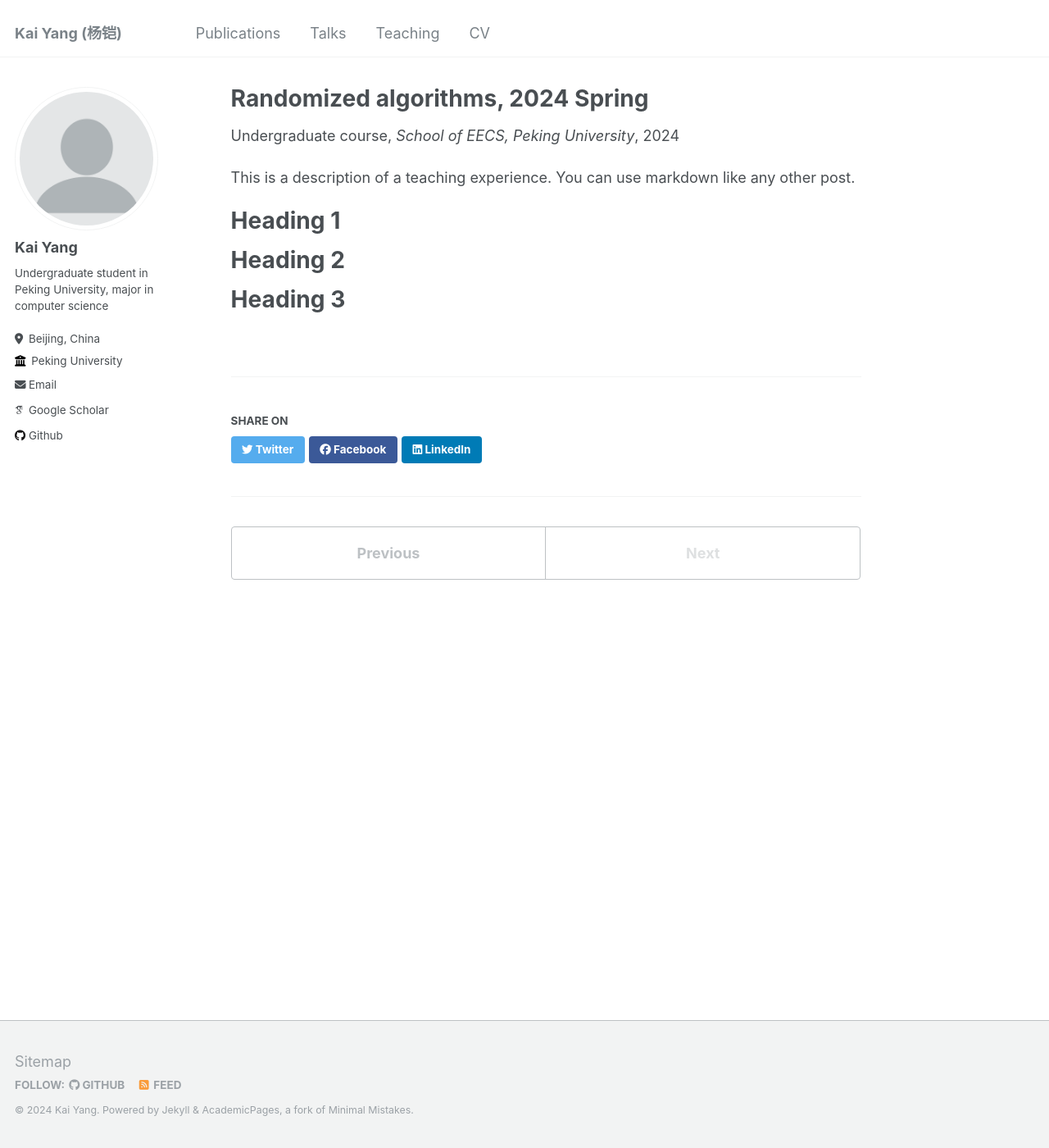
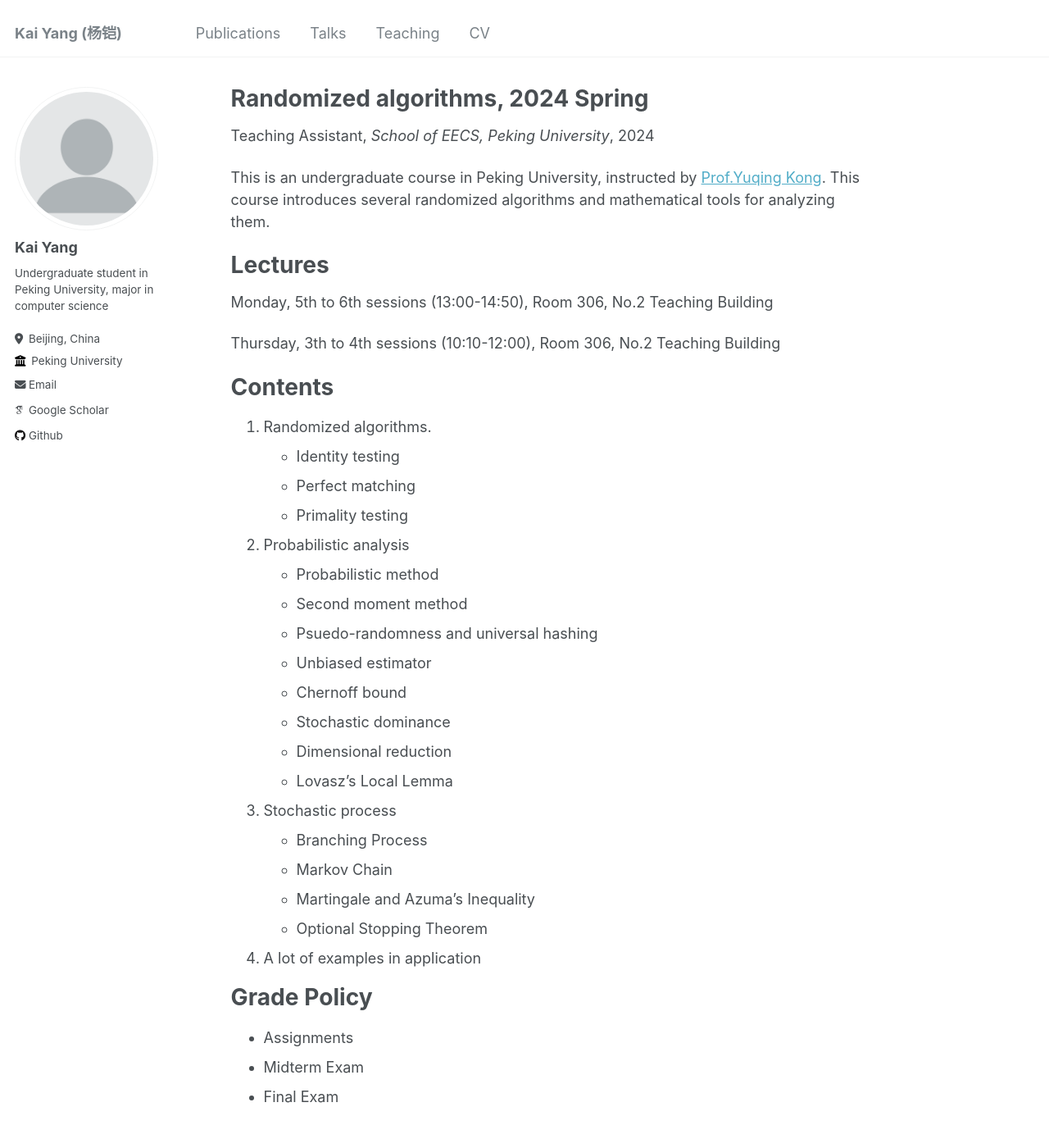
Before and after one commit to YK-YoungK/yk-youngk.github.io, a Jekyll site: the page built from _teaching/2024-spring-RA.md, in a window 1280 px wide and 1400 px high. Shown: the whole window at 82% size. Built offline with Jekyll 4.4.1, drawn with Linux system fonts in a browser that asks for light colours; some web fonts are replaced.

Commit message:
Update teaching

```diff
--- a/_teaching/2024-spring-RA.md
+++ b/_teaching/2024-spring-RA.md
@@ -1,20 +1,49 @@
 ---
 title: "Randomized algorithms, 2024 Spring"
 collection: teaching
-type: "Undergraduate course"
+type: "Teaching Assistant"
 permalink: /teaching/2024-spring-RA
 venue: "School of EECS, Peking University"
 date: 2024-03-01
 location: "Beijing, China"
 ---
 
-This is a description of a teaching experience. You can use markdown like any other post.
+This is an undergraduate course in Peking University, instructed by [Prof.Yuqing Kong](https://cfcs.pku.edu.cn/yuqkong/). This course introduces several randomized algorithms and mathematical tools for analyzing them.
 
-Heading 1
+Lectures
 ======
+Monday, 5th to 6th sessions (13:00-14:50), Room 306, No.2 Teaching Building
 
-Heading 2
+Thursday, 3th to 4th sessions (10:10-12:00), Room 306, No.2 Teaching Building
+
+
+Contents
 ======
+1. Randomized algorithms.
+  - Identity testing
+  - Perfect matching
+  - Primality testing
+2. Probabilistic analysis
+  - Probabilistic method
+  - Second moment method
+  - Psuedo-randomness and universal hashing
+  - Unbiased estimator
+  - Chernoff bound
+  - Stochastic dominance
+  - Dimensional reduction
+  - Lovasz’s Local Lemma
+3. Stochastic process
+  - Branching Process
+  - Markov Chain
+  - Martingale and Azuma’s Inequality
+  - Optional Stopping Theorem
+4. A lot of examples in application
 
-Heading 3
+Grade Policy
 ======
+- Assignments
+- Midterm Exam
+- Final Exam
+
+<!-- Heading 3
+====== -->
```
Also changed, not shown: _teaching/2023-fall-MFIA.md (+18 -5 lines).
